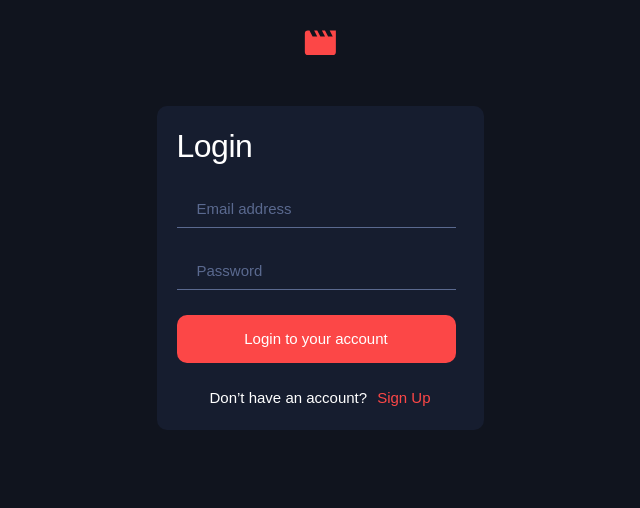
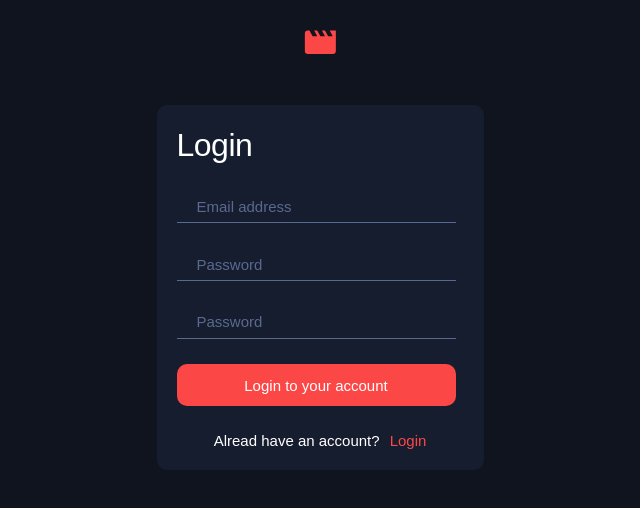
Before and after one commit to gura16/entertainment-web-app, a React (Vite) app: page / in a window 1280 px wide. Shown: the top 508 px of the page, without its empty margins (320-960 px from the left). Built offline with nearby package versions, Linux system fonts and the light colour scheme.

Commit message:
add signup page

```diff
--- a/src/App.jsx
+++ b/src/App.jsx
@@ -1,11 +1,13 @@
 import { createGlobalStyle } from "styled-components";
 import styled from "styled-components";
 import Login from "./login";
+import Signup from "./signup";
 function App() {
   return (
     <>
       <GlobalStyles />
-      <Login />
+      {/* <Login /> */}
+      <Signup />
     </>
   );
 }
--- /dev/null
+++ b/src/signup.jsx
@@ -0,0 +1,203 @@
+import styled from "styled-components";
+import icon from "./assets/logo.svg";
+
+function Signup() {
+  return (
+    <Maincontainer>
+      <Icon src={icon} />
+      <Logincontainer>
+        <Logintitle>Login</Logintitle>
+        <Inputemail placeholder="Email address" textColor="#FFFFFF" />
+        <Inputpassword placeholder="Password" textColor="#FFFFFF" />
+        <Repeatpassword placeholder="Password" textColor="#FFFFFF" />
+        <Button>Login to your account</Button>
+        <Signupcard>
+          <Haveaccount>Alread have an account?</Haveaccount>
+          <Login>Login</Login>
+        </Signupcard>
+      </Logincontainer>
+    </Maincontainer>
+  );
+}
+
+export default Signup;
+
+const Icon = styled.img`
+  width: 32px;
+  height: 25.6px;
+  align-self: center;
+`;
+
+const Maincontainer = styled.div`
+  margin: auto;
+  width: 327px;
+  height: 400px;
+  display: flex;
+  flex-direction: column;
+  justify-content: center;
+  margin-top: 50px;
+  margin-bottom: 50px;
+`;
+
+const Logincontainer = styled.div`
+  background-color: #161d2f;
+  width: 327px;
+  height: 365px;
+  margin-top: 50px;
+  border-radius: 10px;
+  padding: 20px 20px;
+  display: flex;
+  flex-direction: column;
+  gap: 25px;
+`;
+
+const Logintitle = styled.p`
+  width: 76px;
+  height: 40px;
+  color: white;
+  font-family: "Outfit", sans-serif;
+  font-size: 32px;
+  font-weight: 400;
+  line-height: 40px;
+  letter-spacing: -0.5px;
+  text-align: left;
+`;
+
+const Inputemail = styled.input`
+  background-color: #161d2f;
+  width: 279px;
+  height: 37px;
+  border: none;
+  border-bottom: 1px solid #5a698f;
+  font-family: "Outfit", sans-serif;
+  font-size: 15px;
+  font-weight: 400;
+  line-height: 19px;
+  letter-spacing: 0px;
+  padding-left: 20px;
+  color: #ffffff;
+  transition: color 0.3s ease;
+
+  &::placeholder {
+    color: #5a698f;
+    margin-right: 10px;
+  }
+
+  &:focus,
+  &:not(:placeholder-shown) {
+    color: #ffffff;
+  }
+
+  &:focus {
+    outline: none;
+    box-shadow: 0px 1px 0px 0px #5a698f;
+  }
+`;
+
+const Inputpassword = styled.input`
+  background-color: #161d2f;
+  width: 279px;
+  height: 37px;
+  border: none;
+  border-bottom: 1px solid #5a698f;
+  font-family: "Outfit", sans-serif;
+  font-size: 15px;
+  font-weight: 400;
+  line-height: 19px;
+  letter-spacing: 0px;
+  padding-left: 20px;
+  color: #ffffff;
+  transition: color 0.3s ease;
+
+  &::placeholder {
+    color: #5a698f;
+    margin-right: 10px;
+  }
+
+  &:focus,
+  &:not(:placeholder-shown) {
+    color: #ffffff;
+  }
+
+  &:focus {
+    outline: none;
+    box-shadow: 0px 1px 0px 0px #5a698f;
+  }
+`;
+
+const Repeatpassword = styled.input`
+  background-color: #161d2f;
+  width: 279px;
+  height: 37px;
+  border: none;
+  border-bottom: 1px solid #5a698f;
+  font-family: "Outfit", sans-serif;
+  font-size: 15px;
+  font-weight: 400;
+  line-height: 19px;
+  letter-spacing: 0px;
+  padding-left: 20px;
+  color: #ffffff;
+  transition: color 0.3s ease;
+
+  &::placeholder {
+    color: #5a698f;
+    margin-right: 10px;
+  }
+
+  &:focus,
+  &:not(:placeholder-shown) {
+    color: #ffffff;
+  }
+
+  &:focus {
+    outline: none;
+    box-shadow: 0px 1px 0px 0px #5a698f;
+  }
+`;
+
+const Button = styled.div`
+  background-color: #fc4747;
+  width: 279px;
+  height: 48px;
+  border: none;
+  border-radius: 10px;
+  color: #ffffff;
+  font-family: "Outfit", sans-serif;
+  font-size: 15px;
+  font-weight: 400;
+  line-height: 19px;
+  letter-spacing: 0px;
+  display: flex;
+  justify-content: center;
+  align-items: center;
+  cursor: pointer;
+`;
+
+const Signupcard = styled.div`
+  display: flex;
+  justify-content: center;
+  gap: 10px;
+`;
+
+const Haveaccount = styled.p`
+  font-family: "Outfit", sans-serif;
+  font-size: 15px;
+  font-weight: 400;
+  line-height: 19px;
+  letter-spacing: 0px;
+  text-align: left;
+  color: #ffffff;
+  cursor: pointer;
+`;
+
+const Login = styled.p`
+  font-family: "Outfit", sans-serif;
+  font-size: 15px;
+  font-weight: 400;
+  line-height: 19px;
+  letter-spacing: 0px;
+  text-align: left;
+  color: #fc4747;
+  cursor: pointer;
+`;
```
